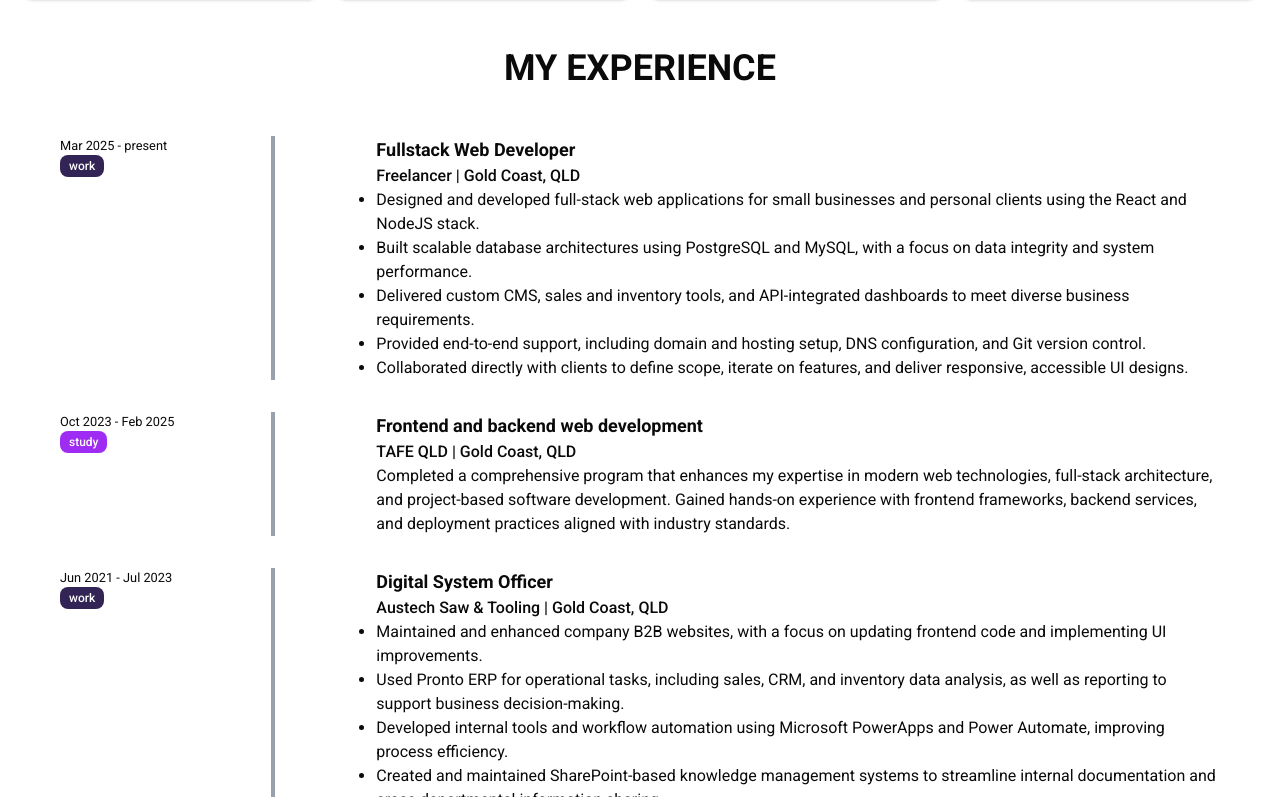
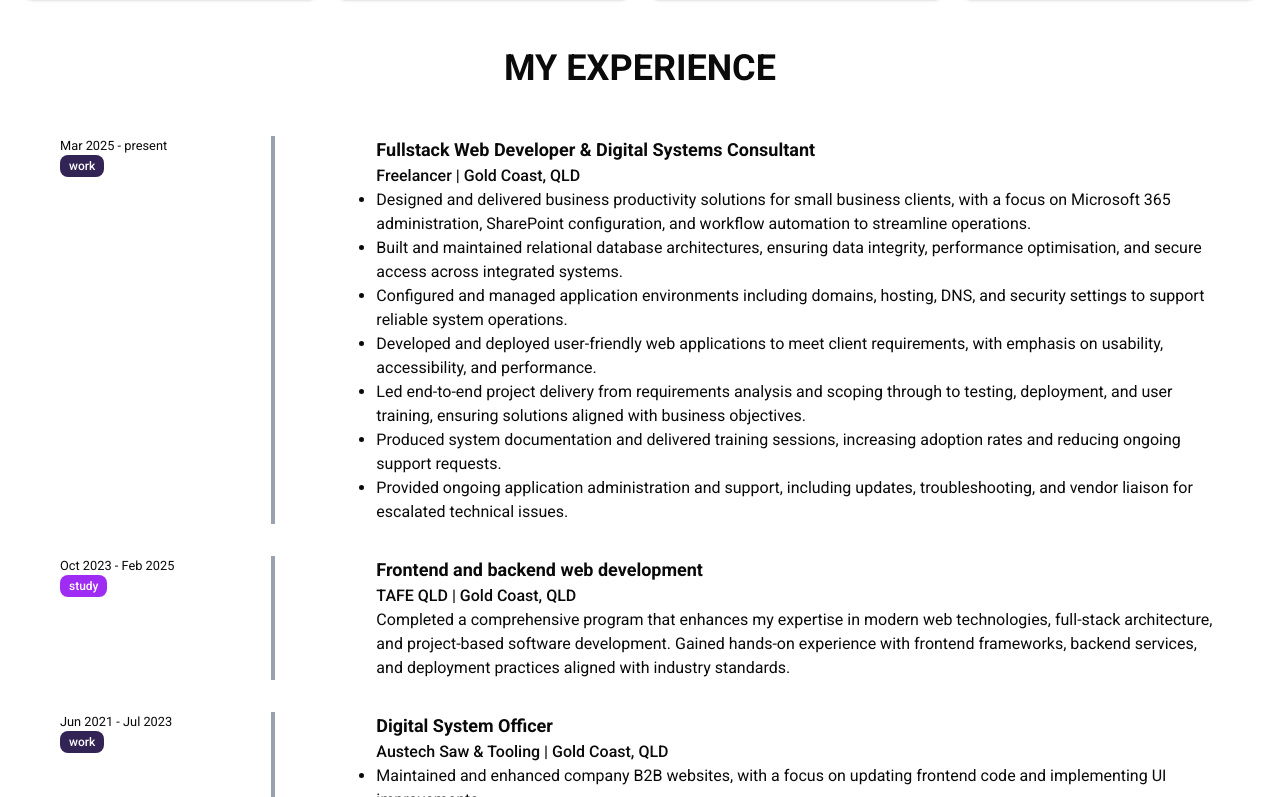
Before and after one commit to yangbeibei88/portfolio-v2-1, a Next.js app: page / in a window 1280 px wide. Shown: the part 843-1640 px from the top of the page. Built offline with nearby package versions, Linux system fonts and the light colour scheme; no server answers.

Commit message:
revise experience

```diff
--- a/app/lib/db/data/experiences.json
+++ b/app/lib/db/data/experiences.json
@@ -2,17 +2,19 @@
   {
     "id": 0,
     "org": "Freelancer",
-    "position": "Fullstack Web Developer",
+    "position": "Fullstack Web Developer & Digital Systems Consultant",
     "type": "work",
     "started_at": "2025-03-01",
     "ended_at": null,
     "description": "",
     "desc_array": [
-      "Designed and developed full-stack web applications for small businesses and personal clients using the React and NodeJS stack.",
-      "Built scalable database architectures using PostgreSQL and MySQL, with a focus on data integrity and system performance.",
-      "Delivered custom CMS, sales and inventory tools, and API-integrated dashboards to meet diverse business requirements.",
-      "Provided end-to-end support, including domain and hosting setup, DNS configuration, and Git version control.",
-      "Collaborated directly with clients to define scope, iterate on features, and deliver responsive, accessible UI designs."
+      "Designed and delivered business productivity solutions for small business clients, with a focus on Microsoft 365 administration, SharePoint configuration, and workflow automation to streamline operations.",
+      "Built and maintained relational database architectures, ensuring data integrity, performance optimisation, and secure access across integrated systems.",
+      "Configured and managed application environments including domains, hosting, DNS, and security settings to support reliable system operations.",
+      "Developed and deployed user-friendly web applications to meet client requirements, with emphasis on usability, accessibility, and performance.",
+      "Led end-to-end project delivery from requirements analysis and scoping through to testing, deployment, and user training, ensuring solutions aligned with business objectives.",
+      "Produced system documentation and delivered training sessions, increasing adoption rates and reducing ongoing support requests.",
+      "Provided ongoing application administration and support, including updates, troubleshooting, and vendor liaison for escalated technical issues."
     ],
     "location": "Gold Coast, QLD"
   },
--- a/components/contact/ContactCard.tsx
+++ b/components/contact/ContactCard.tsx
@@ -6,7 +6,11 @@ import {
   CardTitle,
 } from "@/components/ui/card";
 import Link from "next/link";
-import { GithubLink, LinkedinLink } from "../shared/topNav/socialLinks";
+import {
+  GithubLink,
+  LinkedinLink,
+  StravaLink,
+} from "../shared/topNav/socialLinks";
 
 export function ContactCard() {
   return (
@@ -32,6 +36,7 @@ export function ContactCard() {
         <div className="flex gap-2 items-center justify-center">
           <GithubLink />
           <LinkedinLink />
+          <StravaLink />
         </div>
         <mark>
           Open to opportunities in web development, database management, digital
--- a/components/shared/topNav/socialLinks.tsx
+++ b/components/shared/topNav/socialLinks.tsx
@@ -1,5 +1,5 @@
 import { Button } from "@/components/ui/button";
-import { FaGithub, FaLinkedinIn } from "react-icons/fa6";
+import { FaGithub, FaLinkedinIn, FaStrava } from "react-icons/fa6";
 import Link from "next/link";
 
 // const githubIcon = (
@@ -45,3 +45,18 @@ export function LinkedinLink() {
     </Button>
   );
 }
+
+export function StravaLink() {
+  return (
+    <Button asChild variant="secondary" size="icon" className="size-8">
+      <Link
+        href="https://www.strava.com/athletes/166302236"
+        target="_blank"
+        rel="noreferrer noopener"
+        aria-label="Open on Strava"
+      >
+        <FaStrava />
+      </Link>
+    </Button>
+  );
+}
```
Also changed, not shown: package.json (+6 -6 lines), 1 other file (tests, documents, lock files or other folders).
